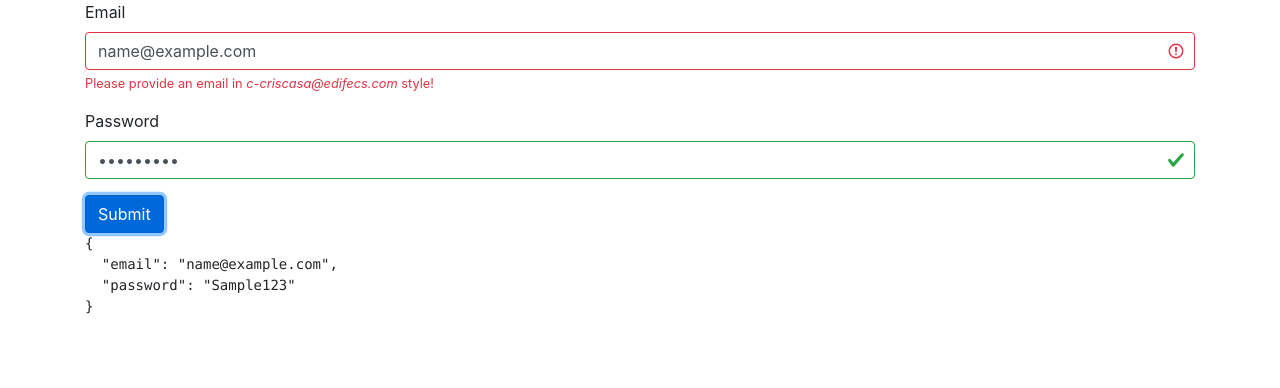
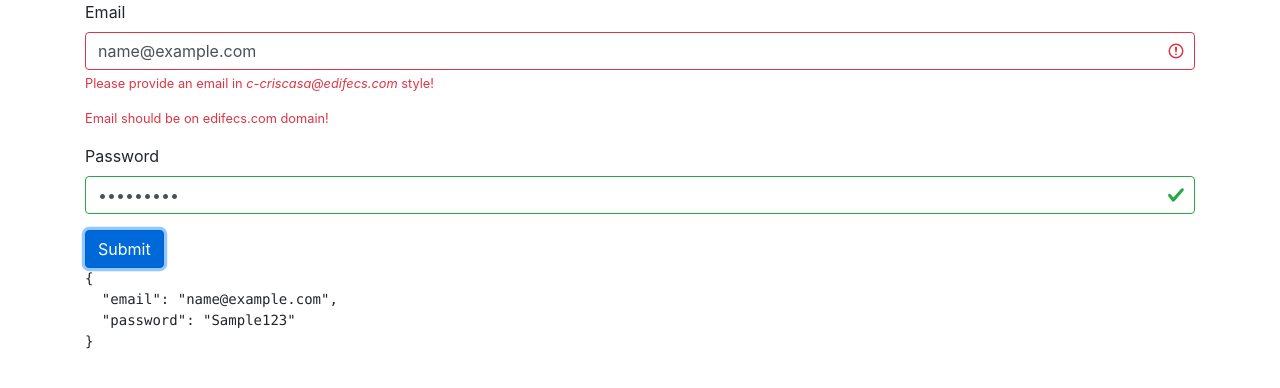
Before and after one commit to mega13d/codecraft-learn-angular, an Angular app in the folder angular-forms/: page /model-driven-forms in a window 1280 px wide. Both pictures are taken after typing "name@example.com", "Sample123" into the empty fields and a click on the button "Submit". Shown: the top 388 px of the page. Built offline with nearby package versions, Linux system fonts and the light colour scheme.

Commit message:
LANG-12 Custom Form Validators  * Implement Custom Model-Driven Validators

```diff
--- a/angular-forms/src/app/components/model-driven-forms/model-driven-forms.component.html
+++ b/angular-forms/src/app/components/model-driven-forms/model-driven-forms.component.html
@@ -15,7 +15,8 @@
       }">
       <div class="invalid-feedback"
            *ngIf="email.invalid && email.dirty">
-        Please provide an email in <i>c-criscasa@edifecs.com</i> style!
+        <p *ngIf="email.errors.pattern">Please provide an email in <i>c-criscasa@edifecs.com</i> style!<p>
+        <p *ngIf="email.errors.emailDomain">Email should be on edifecs.com domain!<p>
       </div>
     </div>
 
--- a/angular-forms/src/app/components/model-driven-forms/model-driven-forms.component.ts
+++ b/angular-forms/src/app/components/model-driven-forms/model-driven-forms.component.ts
@@ -30,7 +30,8 @@ export class ModelDrivenFormsComponent implements OnInit {
   private createFormControls() {
     this.email = new FormControl('', [
       Validators.required,
-      Validators.pattern("c-[A-Za-z]+@edifecs.com")
+      Validators.pattern("c-[A-Za-z]+@[a-z.]+"),
+      this.emailDomainValidator
     ]);
     this.password = new FormControl('', [
       Validators.required,
@@ -44,4 +45,19 @@ export class ModelDrivenFormsComponent implements OnInit {
       password: this.password
     });
   }
+
+  private emailDomainValidator(control: FormControl) {
+    const emailValue = control.value;
+    if (emailValue && emailValue.indexOf("@") !== -1) {
+      const [_, domain] = emailValue.split("@");
+      if (domain !== "edifecs.com") {
+        return {
+          emailDomain: {
+            parsedDomain: domain
+          }
+        };
+      }
+    }
+    return null;
+  }
 }
```
